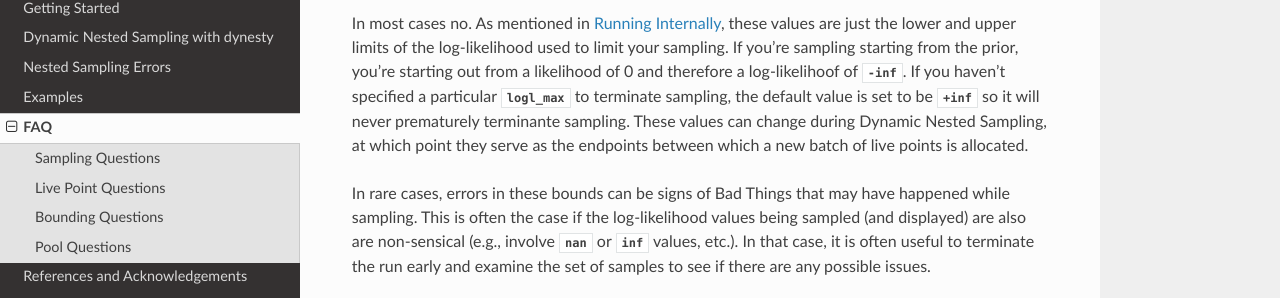
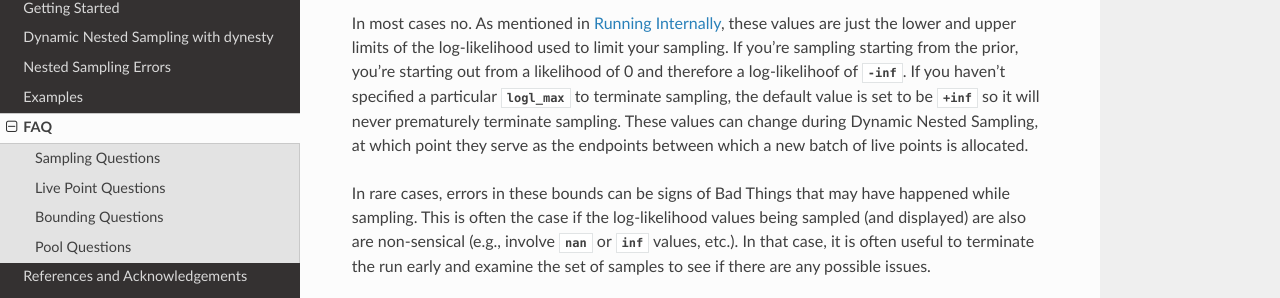
Before and after one commit to joshspeagle/dynesty, a Sphinx documentation site: the page built from docs/source/faq.rst, in a window 1280 px wide and 900 px high, scrolled down 1076 px. Shown: the part 171-469 px from the top of the window. Built offline with Sphinx 7.4.7 and the Read the Docs theme 2.0.0, drawn with Linux system fonts in a browser that asks for light colours; the version number could not be read and is left out; some of the changed text lies outside the part shown.

Commit message:
Fixed some typos in FAQ.

```diff
--- a/docs/source/faq.rst
+++ b/docs/source/faq.rst
@@ -67,7 +67,7 @@ your sampling. If you're sampling starting from the prior,
 you're starting out from a likelihood of 0 and therefore a
 log-likelihoof of `-inf`. If you haven't specified a particular `logl_max`
 to terminate sampling, the default value is set to be `+inf` so it will
-never prematurely terminante sampling. These values can change during
+never prematurely terminate sampling. These values can change during
 Dynamic Nested Sampling, at which point they serve as the endpoints between
 which a new batch of live points is allocated.
 
```
Also changed, not shown: other parts of docs/source/faq.rst (+1 -1 lines).
